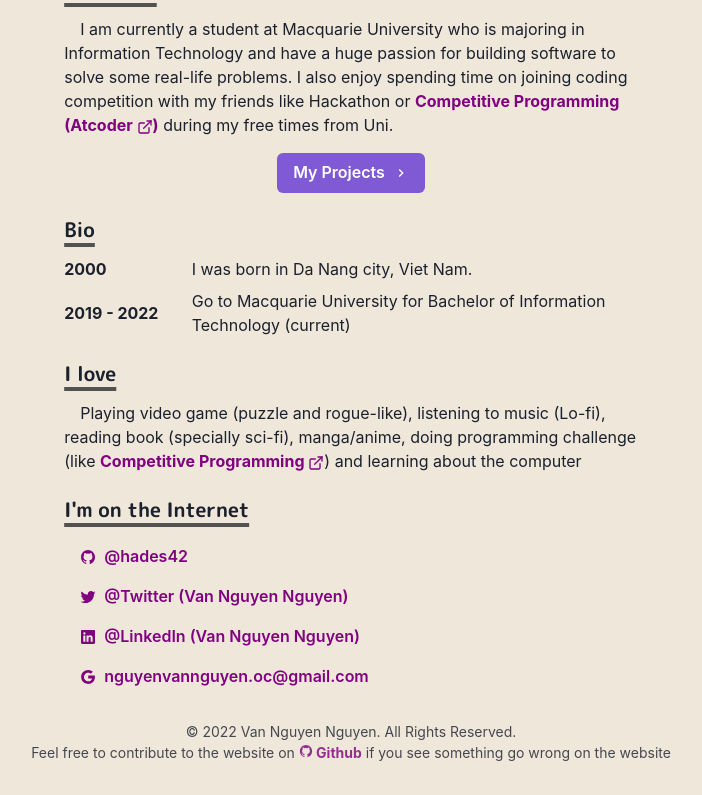
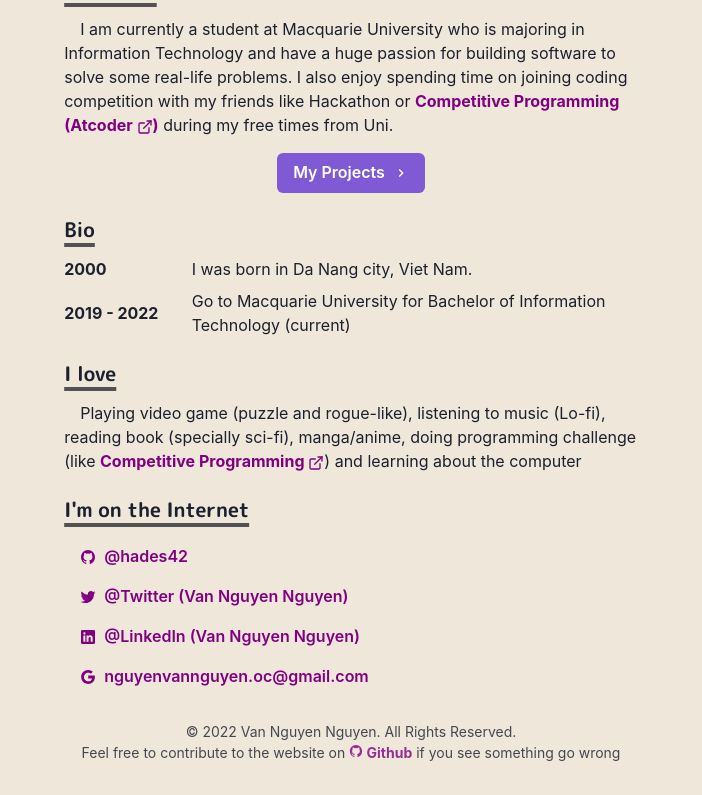
Before and after one commit to hades42/vannguyen-dev, a Next.js app: page / in a window 1280 px wide. Shown: the part 281-1076 px from the top of the page, without its empty margins (289-991 px from the left). Built offline with nearby package versions, Linux system fonts and the light colour scheme.

Commit message:
Fix text of the footer

```diff
--- a/components/footer.js
+++ b/components/footer.js
@@ -14,7 +14,7 @@ const Footer = () => {
         <Reference path="https://github.com/hades42/vannguyen-dev">
           <Icon as={IoLogoGithub} /> Github
         </Reference>{' '}
-        if you see something go wrong on the website
+        if you see something go wrong
       </Text>
     </Box>
   );
```
